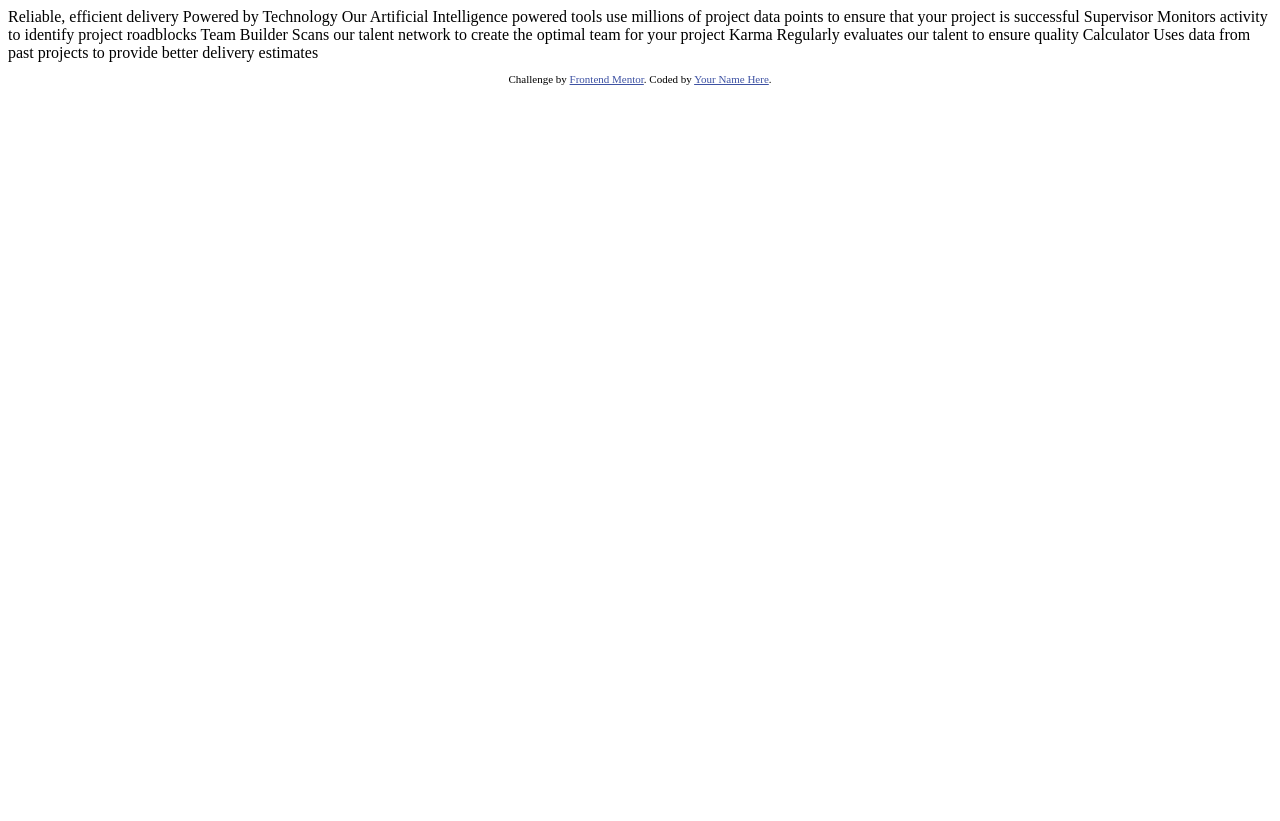
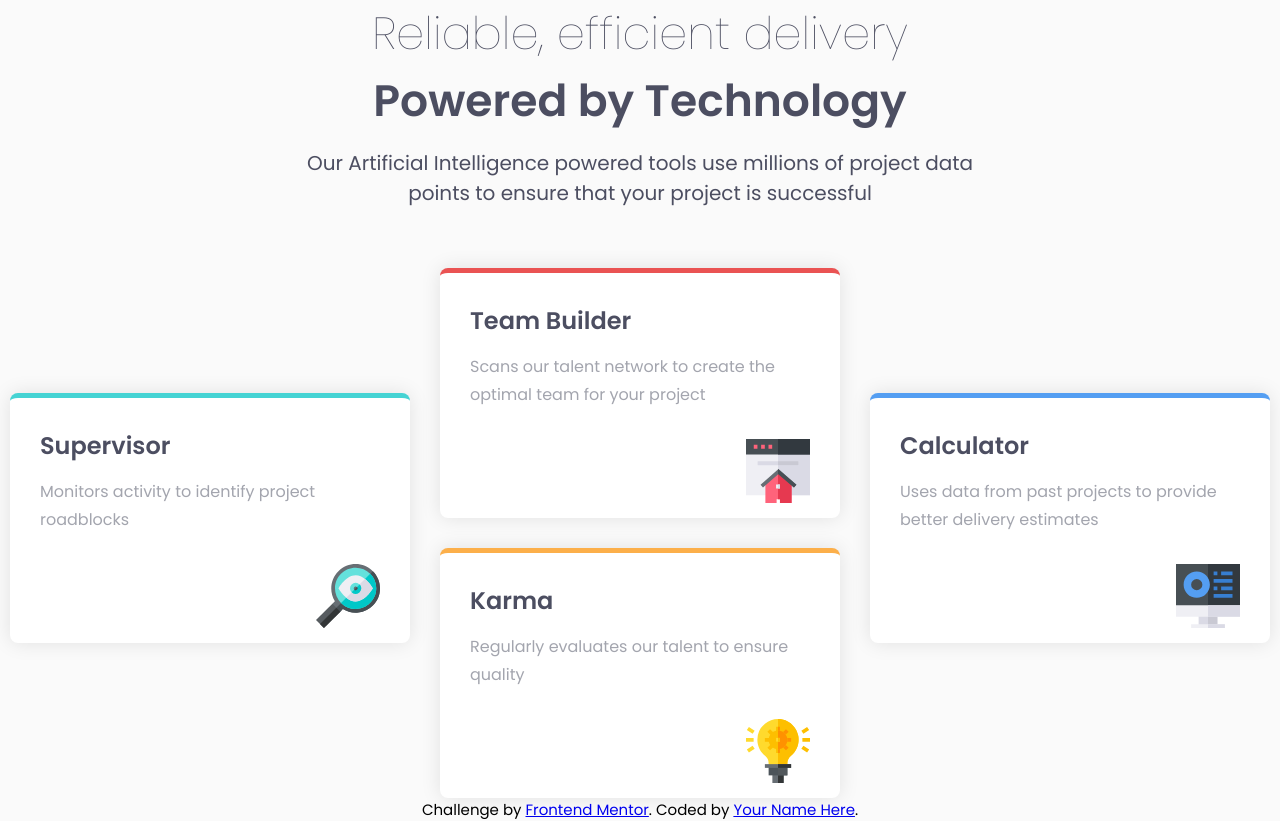
Before and after one commit to ian1bit/four-card-freature-section-master, a plain HTML site: page index.html in a window 1280 px wide. Before the commit the page ends 800 px from the top, so only its background shows below. Drawn offline with Linux system fonts and the light colour scheme.

Commit message:
finished

```diff
--- /dev/null
+++ b/assets/style.css
@@ -0,0 +1,196 @@
+/* resets */
+
+* {
+  margin: 0;
+  padding: 0;
+  box-sizing: border-box;
+}
+
+/* img {
+  width: 100%;
+} */
+
+ul,
+li,
+ol {
+  list-style: none;
+}
+
+/* variables */
+
+:root {
+  --Red: hsl(0, 78%, 62%);
+  --Cyan: hsl(180, 62%, 55%);
+  --Orange: hsl(34, 97%, 64%);
+  --Blue: hsl(212, 86%, 64%);
+
+  --Very-dark-blue: hsl(234, 12%, 34%);
+  --Grayish-blue: hsl(229, 6%, 66%);
+  --Very-light-gray: hsl(0, 0%, 98%);
+}
+
+/* geral styles */
+
+body {
+  font-family: "Poppins", sans-serif;
+  font-size: 15px;
+  min-height: 100vh;
+  display: flex;
+  flex-direction: column;
+  justify-content: center;
+  align-items: center;
+  flex-wrap: wrap;
+  background-color: var(--Very-light-gray);
+}
+
+/* header */
+
+header {
+  display: flex;
+  align-items: center;
+  justify-content: center;
+  flex-direction: column;
+  max-width: 700px;
+}
+
+#title-1 {
+  font-size: calc(2.75rem + 1px);
+  font-weight: 200;
+  color: var(--Very-dark-blue);
+}
+
+#title-2 {
+  font-size: 2.75rem;
+  font-weight: 600;
+  color: var(--Very-dark-blue);
+}
+
+#slogan {
+  margin-top: 15px;
+  font-size: 1.25rem;
+  font-weight: 400;
+  color: var(--Very-dark-blue);
+  text-align: center;
+  margin-bottom: 60px;
+}
+
+/* cards */
+
+#card-container {
+  max-width: 1440px;
+  display: flex;
+  gap: 30px;
+  flex-wrap: wrap;
+  justify-content: center;
+  align-items: center;
+}
+
+.card {
+  max-width: 400px;
+  height: 250px;
+  padding: 30px;
+  border-radius: 8px;
+  background-color: #fff;
+  box-shadow: 0 0 20px rgba(0, 0, 0, .1);
+}
+
+.card h2 {
+  font-size: 1.5rem;
+  color: var(--Very-dark-blue);
+  margin-bottom: 15px;
+}
+
+.card p {
+  font-size: 1rem;
+  font-weight: 400;
+  line-height: 1.75;
+  color: var(--Grayish-blue);
+}
+
+.card:nth-child(1) {
+  border-top: 5px solid var(--Cyan);
+}
+
+.card:nth-child(2) {
+  border-top: 5px solid var(--Red);
+}
+
+.card:nth-child(3) {
+  border-top: 5px solid var(--Blue);
+}
+
+.card:nth-child(4) {
+  border-top: 5px solid var(--Orange);
+}
+
+.card:nth-child(1),
+.card:nth-child(3) {
+    transform: translateY(50%);
+}
+
+.card img {
+  padding: 30px 0;
+  float: right;
+}
+
+@media (max-width: 1260px) {
+  .card:nth-child(1),
+  .card:nth-child(3) {
+    transform: translateY(0%);
+  }
+}
+
+@media (max-width: 590px) {
+  #title-1 {
+    font-size: calc(2rem + 1px);
+  }
+
+  #title-2 {
+    font-size: 2rem;
+  }
+
+  #slogan {
+    font-size: .9rem;
+    margin: 0 60px 30px 30px;
+  }
+
+  .card {
+    margin: 0 30px;
+  }
+}
+
+@media (max-width: 395px) {
+  #title-1 {
+    font-size: calc(1.75rem + 1px);
+    text-align: center;
+  }
+
+  #title-2 {
+    font-size: 1.75rem;
+    text-align: center;
+  }
+
+  #slogan {
+    margin: 0 40px 15px 15px;
+  }
+
+  .card h2 {
+    font-size: 1.2rem;
+    color: var(--Very-dark-blue);
+    margin-bottom: 15px;
+  }
+
+  .card p {
+    font-size: .75rem;
+    font-weight: 400;
+    line-height: 1.75;
+    color: var(--Grayish-blue);
+  }
+}
+
+/* footer */
+
+.attribution {
+  text-align: center;
+  margin: 0 30px;
+}
--- a/index.html
+++ b/index.html
@@ -3,37 +3,46 @@
 <head>
   <meta charset="UTF-8">
   <meta name="viewport" content="width=device-width, initial-scale=1.0"> <!-- displays site properly based on user's device -->
-
+  <link rel="preconnect" href="https://fonts.googleapis.com">
+  <link rel="preconnect" href="https://fonts.gstatic.com" crossorigin>
+  <link href="https://fonts.googleapis.com/css2?family=Poppins:ital,wght@0,100;0,400;0,600;1,200&display=swap" rel="stylesheet">
+  <link rel="stylesheet" href="./assets/style.css">
   <link rel="icon" type="image/png" sizes="32x32" href="./images/favicon-32x32.png">
-
   <title>Frontend Mentor | Four card feature section</title>
-
-  <!-- Feel free to remove these styles or customise in your own stylesheet 👍 -->
-  <style>
-    .attribution { font-size: 11px; text-align: center; }
-    .attribution a { color: hsl(228, 45%, 44%); }
-  </style>
 </head>
 <body>
+  <header>
+    <h1 id="title-1">Reliable, efficient delivery</h1>
+    <h1 id="title-2">Powered by Technology</h1>
+    <p id="slogan">Our Artificial Intelligence powered tools use millions of project data points to ensure that your project is successful</p>
+  </header>
 
-  Reliable, efficient delivery
-  Powered by Technology
+  <article id="card-container">
+    <section class="card card-supervisor">
+      <h2>Supervisor</h2>
+      <p>Monitors activity to identify project roadblocks</p>
+      <img src="./images/icon-supervisor.svg" alt="upervisor icon">
+    </section>
 
-  Our Artificial Intelligence powered tools use millions of project data points
-  to ensure that your project is successful
+    <section class="card card-teambuilder">
+      <h2>Team Builder</h2>
+      <p>Scans our talent network to create the optimal team for your project</p>
+      <img src="./images/icon-team-builder.svg" alt="team builder icon">
+    </section>
 
-  Supervisor
-  Monitors activity to identify project roadblocks
+    <section class="card card-calculator">
+      <h2>Calculator</h2>
+      <p>Uses data from past projects to provide better delivery estimates</p>
+      <img src="./images/icon-calculator.svg" alt="calculator icon">
+    </section>
 
-  Team Builder
-  Scans our talent network to create the optimal team for your project
+    <section class="card card-karma">
+      <h2>Karma</h2>
+      <p>Regularly evaluates our talent to ensure quality</p>
+      <img src="./images/icon-karma.svg" alt="karma icon">
+    </section>
 
-  Karma
-  Regularly evaluates our talent to ensure quality
-
-  Calculator
-  Uses data from past projects to provide better delivery estimates
-
+  </article>
 
   <footer>
     <p class="attribution">
```
